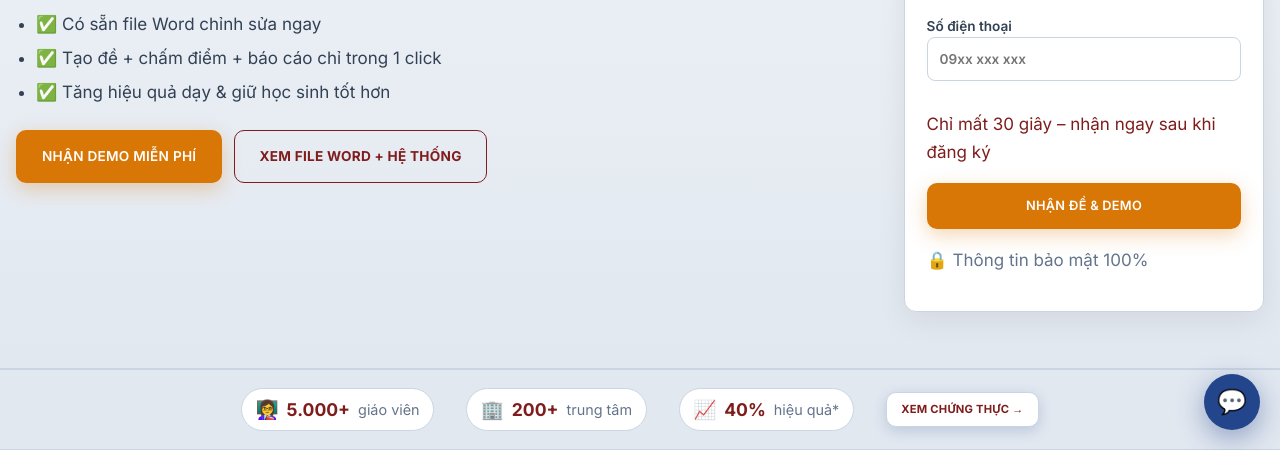
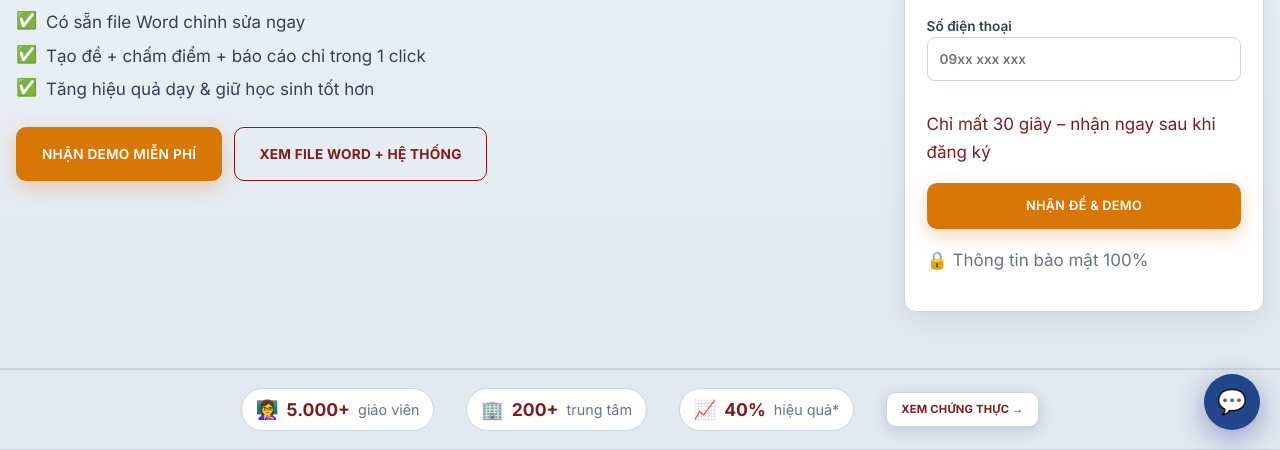
Before and after one commit to ninhadmit147/tailieuchuan, a plain HTML site: page index.html in a window 1280 px wide. Shown: the part 350-800 px from the top of the page. Drawn offline with Linux system fonts and the light colour scheme.

Commit message:
Enhance hero list styling with flex layout and improved spacing

```diff
--- a/styles.css
+++ b/styles.css
@@ -1512,7 +1512,19 @@ a {
 }
 
 .hero-list-check li {
+  list-style: none;
+  display: flex;
+  align-items: flex-start;
+  gap: 0.55rem;
+  margin-bottom: 0.5rem;
+  line-height: 1.5;
   color: var(--text-body);
+}
+
+.hero-list-check {
+  list-style: none;
+  margin: 0 0 1.5rem;
+  padding-left: 0;
 }
 
 .btn-cta-yellow {
@@ -1605,6 +1617,9 @@ a {
 
 .hero-li-ico {
   color: var(--green);
+  line-height: 1;
+  margin-top: 0.1rem;
+  flex-shrink: 0;
 }
 
 .stats-strip--light {
```
